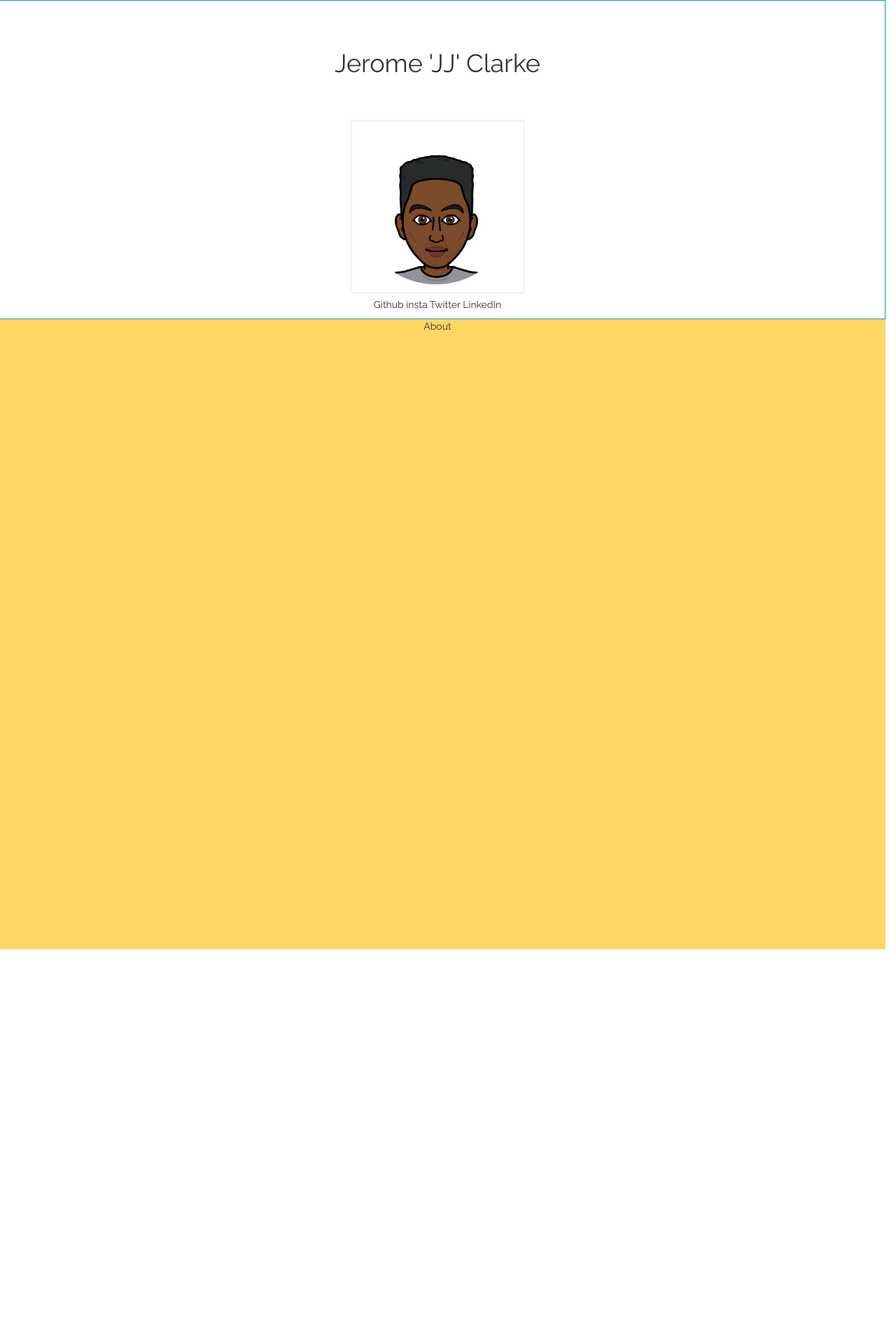
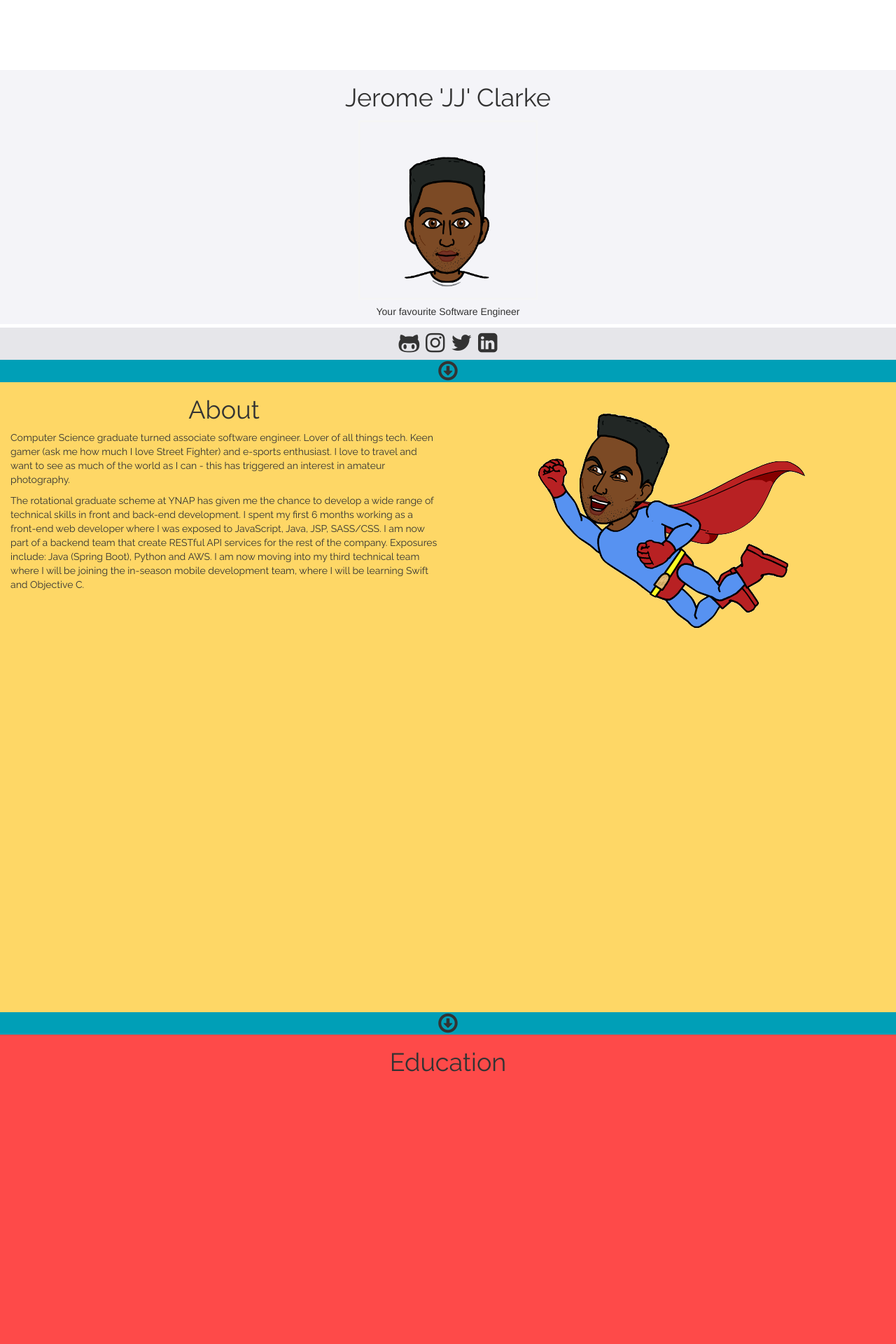
Before and after one commit to Jayzillachu/jayzillachu.github.io, a Jekyll site: the page built from index.html, in a window 1280 px wide. Shown: the top 1920 px of the page at 70% size. Built offline with Jekyll 4.4.1, drawn with Linux system fonts in a browser that asks for light colours; before the commit the page ends 1356 px from its top, so only the background shows below that; some of the changed text lies outside the part shown.

Commit message:
Sections completed

```diff
--- a/_sass/_base.scss
+++ b/_sass/_base.scss
@@ -1,18 +1,11 @@
-$color-highlight: rgba(254, 74, 73, 1);
-$color-panel: rgba(254, 215, 102, 1);
-$color-text: rgba(0, 159, 183, 1);
-$color-bg: rgba(230, 230, 234, 1);
-$colorbg2: rgba(244, 244, 248, 1);
+$red: rgba(254, 74, 73, 1);
+$yellow: rgba(254, 215, 102, 1);
+$teal: rgba(0, 159, 183, 1);
+$grey: rgba(230, 230, 234, 1);
+$light-grey: rgba(244, 244, 248, 1);
 
 .container{
 text-align: center;
-	.long-text{
-		padding: 20px;
-	}
-}
-
-.main-heading {
-	colour: $color-highlight;
 }
 
 h1, h2, h3, h4, p {
@@ -22,40 +15,17 @@
 body {
 	//background-color: $color-highlight;
 }
-
-.home-panel{
-	padding-top: 50px;
-	//background: $color-panel;
-	border: 1px;
-	border-style: solid;
-	border-color: $color-text;
-	min-height: 20%;
+.header {
+	margin-top: 100px;
+	background: $light-grey;
 }
 
-.section-1 {
-	background: $color-panel;
-	min-height: 100%;
-	min-width: 100%;
-}
-
-.header {
-	margin-top: 100px;
-	width: 100%
-}
-
-.panel {
-	//background-color: $color-panel;
-	margin: 120px;
-	padding: 30px;
-	p {
-		text-align: center;
-		margin-left: 120px;
-		margin-right: 120px;
-	}
+.avatar-section {
+	background: $light-grey;
 }
 
 .rounded-image {
-	margin-top: 50px;
+	margin-top: 2px;
 	border: 3px;
 	//border-radius: 200px;
 	border-style: solid;
@@ -69,9 +39,59 @@
 }
 
 .social-links {
+	background: $grey;
 	margin-top: 5px;
-	min-width:100%
+	min-width:100%;
+	font-size: xx-large;
+	p{
+		text-align: center;
+	}
 }
+
+.down-arrow {
+	background: $teal;
+	font-size: xx-large;
+	border-style: solid;
+	border: 2px;
+	border-color: $red;
+}
+
+.section-1 {
+	background: $yellow;
+	min-height: 100%;
+	min-width: 100%;
+}
+
+p {
+	text-align: left;
+}
+
+.section-2 {
+	background: $red;
+	min-height: 100%;
+}
+
+.section-3 {
+	background: $teal;
+	min-height: 100%;
+}
+
+.section-4 {
+	background: $yellow;
+	min-height: 100%;
+}
+
+.section-5 {
+	background: $red;
+	min-height: 100%;
+}
+
+.section-6 {
+	background: $light-grey;
+	min-height: 100%;
+}
+
+
 
 @keyframes fadeIn {
     0%   {opacity: 0;}
--- a/index.html
+++ b/index.html
@@ -9,6 +9,7 @@
 <script src="https://ajax.googleapis.com/ajax/libs/jquery/1.12.2/jquery.min.js"></script>
 
 <link href="https://fonts.googleapis.com/css?family=Raleway" rel="stylesheet">
+<link rel="stylesheet" href="font-awesome-4.6.3/css/font-awesome.min.css">
 
 
 <!-- Latest compiled JavaScript -->
@@ -16,17 +17,79 @@
 <link rel="stylesheet" href="{{ "/css/main.css" | prepend: site.baseurl }}">
 
 
-<div class="container col-md-12 home-panel row">
-	<h1>Jerome 'JJ' Clarke </h1>
-	<img class="rounded-image" src="assets/j-moji.png"/>
+<div class="container col-md-12 ">
+	<div class="header row">
+		<h1>Jerome 'JJ' Clarke </h1>
+	</div>
+
+	<div class ="avatar-section row">
+		<img class="rounded-image" src="assets/j-moji.png"/>
+			<h5> Your favourite Software Engineer </h5>
+	</div>
+
 
 	<div class ='social-links row'>
-		<p>Github insta Twitter LinkedIn </p>
+		<i class="fa fa-github-alt" aria-hidden="true"></i>
+		<i class="fa fa-instagram" aria-hidden="true"></i>
+		<i class="fa fa-twitter" aria-hidden="true"></i>
+		<i class="fa fa-linkedin-square" aria-hidden="true"></i>
+	</div>
+
+	<div class = "down-arrow row">
+		<i class="fa fa-arrow-circle-o-down" aria-hidden="true"></i>
+	</div>
+
+	<div class ="section-1 row">
+		<div class ="col-md-6">
+			<h1>About</h1>
+			<p> Computer Science graduate turned associate software engineer. Lover of all things tech. Keen gamer (ask me how much I love Street Fighter) and e-sports enthusiast. I love to travel and want to see as much of the world as I can - this has triggered an interest in amateur photography. </p>
+			<p>
+			The rotational graduate scheme at YNAP has given me the chance to develop a wide range of technical skills in front and back-end development. I spent my first 6 months working as a front-end web developer where I was exposed to JavaScript, Java, JSP, SASS/CSS. I am now part of a backend team that create RESTful API services for the rest of the company. Exposures include: Java (Spring Boot), Python and AWS. I am now moving into my third technical team where I will be joining the in-season mobile development team, where I will be learning Swift and Objective C.
+			</p>
+		</div>
+		<div class ="col-md-6">
+			<img src="assets/j-moji2.png"/>
+		</div>
+	</div>
+	<div class="down-arrow row">
+		<i class="fa fa-arrow-circle-o-down" aria-hidden="true"></i>
+	</div>
+	<div class ="section-2 row">
+	<h1> Education </h1>
+
+	</div>
+
+	<div class="down-arrow row">
+		<i class="fa fa-arrow-circle-o-down" aria-hidden="true"></i>
+	</div>
+
+	<div class ="section-3 row">
+	<h1> Work History </h1>
+
+	</div>
+
+	<div class="down-arrow row">
+		<i class="fa fa-arrow-circle-o-down" aria-hidden="true"></i>
+	</div>
+
+	<div class ="section-4 row">
+	<h1> Photography </h1>
+
+	</div>
+
+	<div class="down-arrow row">
+		<i class="fa fa-arrow-circle-o-down" aria-hidden="true"></i>
+	</div>
+
+	<div class ="section-5 row">
+		<h1> West London Coders (WLC) </h1>
+	</div>
+
+	<div class="down-arrow row">
+		<i class="fa fa-arrow-circle-o-down" aria-hidden="true"></i>
+	</div>
+
+	<div class ="section-6 row">
+		<h1> Contact </h1>
 	</div>
 </div>
-
-
-
-<div class ="container section-1 col-md-12 row">
-	<p> About <p>
-</div>
```
Also changed, not shown: assets/j-moji.png, assets/j-moji2.png (added).
